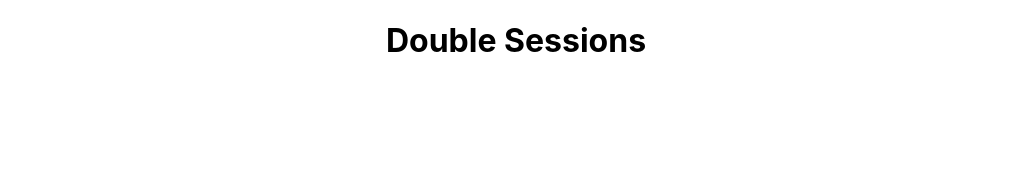
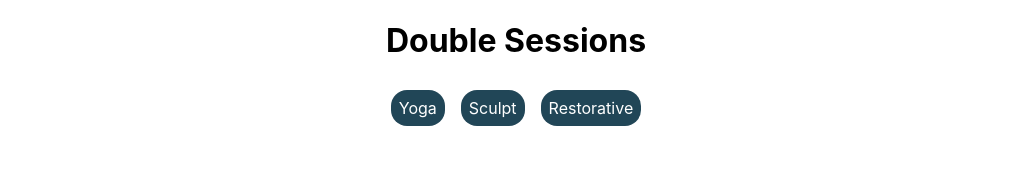
Before and after one commit to rachelrondon/double-sessions, a React (Create React App) app: page / in a window 1280 px wide. Shown: the top 170 px of the page, without its empty margins (124-1155 px from the left). Built offline with nearby package versions, Linux system fonts and the light colour scheme; grey boxes are pictures that could not be loaded.

Commit message:
add filter component

```diff
--- a/src/App.css
+++ b/src/App.css
@@ -75,3 +75,18 @@ ul {
   background-color: rgba(0,43,63,0.87);
   border-radius: 1rem;
 }
+
+.filter-container {
+  display: flex;
+  flex-direction: row;
+  justify-content: center;
+}
+
+.filter {
+  margin: 1rem;
+  margin: 0.5rem;
+  padding: 0.5rem;
+  color: #ffffff;
+  background-color: rgba(0,43,63,0.87);
+  border-radius: 1rem;
+}
--- a/src/App.js
+++ b/src/App.js
@@ -1,11 +1,13 @@
 import logo from './logo.svg';
 import './App.css';
 import LandingPage from './landingPage.js';
+import Filter from './filter.js';
 
 function App() {
   return (
     <div className="App">
       <h1>Double Sessions</h1>
+      <Filter />
       <LandingPage />
     </div>
   );
--- /dev/null
+++ b/src/filter.js
@@ -0,0 +1,13 @@
+import React from 'react';
+
+const Filter = ({data}) => {
+  return (
+    <section className="filter-container">
+      <p className="filter">Yoga</p>
+      <p className="filter">Sculpt</p>
+      <p className="filter">Restorative</p>
+    </section>
+  )
+}
+
+export default Filter;
--- a/src/landingPage.js
+++ b/src/landingPage.js
@@ -1,5 +1,6 @@
 import React from 'react';
 import Card from './card.js';
+import Filter from './filter.js';
 import YogaOne from './images/yoga-one.jpg';
 import YogaTwo from './images/yoga-two.jpg';
 import YogaThree from './images/yoga-three.jpg';
@@ -12,7 +13,6 @@ class LandingPage extends React.Component {
     super(props);
 
     this.state = {
-      count: 0,
       data: [
         {
           className: "Wind down with a restorative class",
@@ -98,6 +98,7 @@ class LandingPage extends React.Component {
   render() {
     return (
       <div className="container">
+        <p>{this.state.count}</p>
         {this.state.data.map((data) => {
           return (
             <Card
@@ -109,6 +110,9 @@ class LandingPage extends React.Component {
             />
           )
         })}
+        <Filter
+          data={this.state.data}
+        />
       </div>
     )
   }
```
